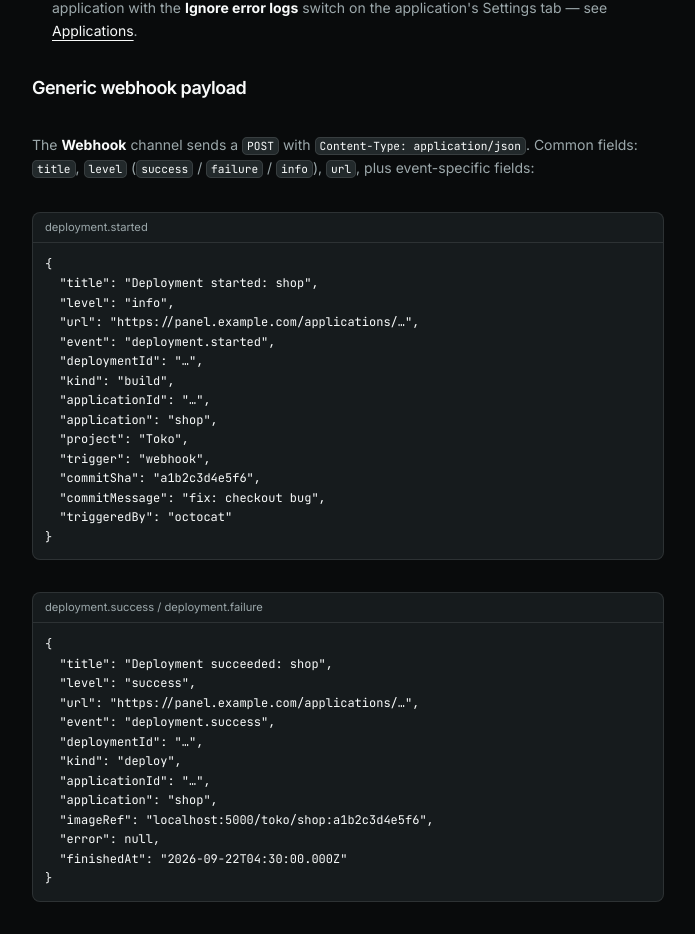
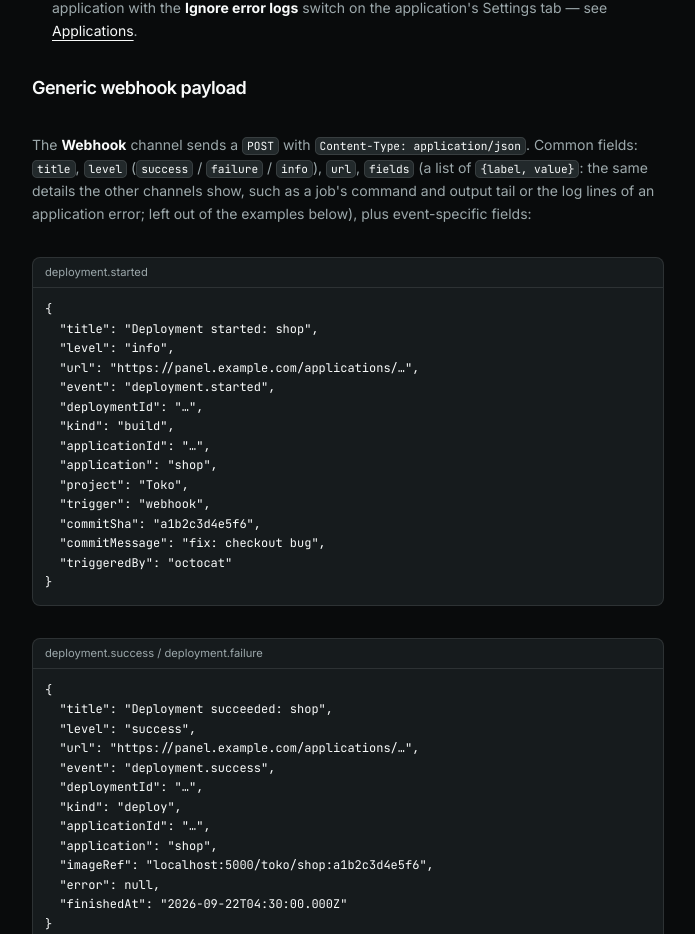
Before and after one commit to hideandseeklab/aoox-landing, a Next.js app: page /docs/notifications in a window 1280 px wide. Shown: the part 3455-4389 px from the top of the page, without its empty margins (312-1007 px from the left). Built offline with nearby package versions, Linux system fonts and the light colour scheme.

Commit message:
docs: fields list in the generic webhook payload
The notifications pages (English and Indonesian) describe the new fields list of the webhook body.

```diff
--- a/src/app/(en)/docs/notifications/page.tsx
+++ b/src/app/(en)/docs/notifications/page.tsx
@@ -210,8 +210,11 @@ export default function Page() {
         The <strong>Webhook</strong> channel sends a <Code>POST</Code> with{" "}
         <Code>Content-Type: application/json</Code>. Common fields:{" "}
         <Code>title</Code>, <Code>level</Code> (<Code>success</Code> /{" "}
-        <Code>failure</Code> / <Code>info</Code>), <Code>url</Code>, plus
-        event-specific fields:
+        <Code>failure</Code> / <Code>info</Code>), <Code>url</Code>,{" "}
+        <Code>fields</Code> (a list of <Code>{"{label, value}"}</Code>: the
+        same details the other channels show, such as a job&apos;s command
+        and output tail or the log lines of an application error; left out of
+        the examples below), plus event-specific fields:
       </P>
       <Pre title="deployment.started">{`{
   "title": "Deployment started: shop",
--- a/src/app/(id)/id/docs/notifikasi/page.tsx
+++ b/src/app/(id)/id/docs/notifikasi/page.tsx
@@ -208,8 +208,11 @@ export default function Page() {
         Channel <strong>Webhook</strong> mengirim <Code>POST</Code> dengan{" "}
         <Code>Content-Type: application/json</Code>. Field umum:{" "}
         <Code>title</Code>, <Code>level</Code> (<Code>success</Code> /{" "}
-        <Code>failure</Code> / <Code>info</Code>), <Code>url</Code>, lalu
-        field khusus event:
+        <Code>failure</Code> / <Code>info</Code>), <Code>url</Code>,{" "}
+        <Code>fields</Code> (daftar <Code>{"{label, value}"}</Code>: detail
+        yang sama dengan yang tampil di channel lain, misalnya command dan
+        potongan output job atau baris log error aplikasi; tidak ditampilkan
+        pada contoh di bawah), lalu field khusus event:
       </P>
       <Pre title="deployment.started">{`{
   "title": "Deployment started: shop",
```
Also changed, not shown: 1 other file (tests, documents, lock files or other folders).
